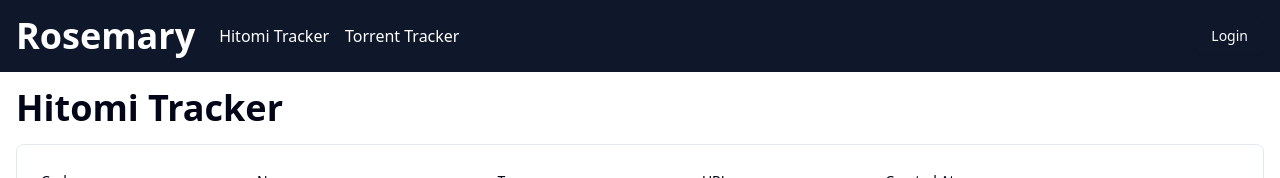
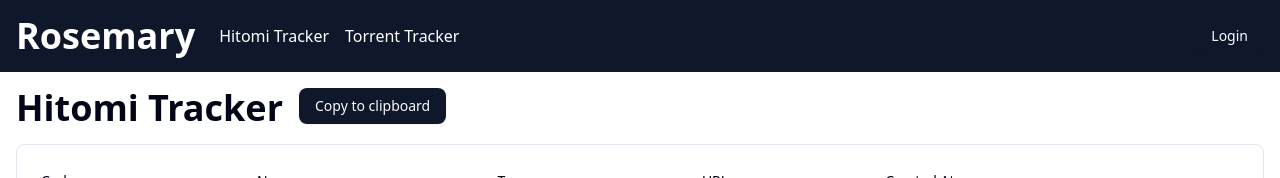
Before and after one commit to rlatmfrl24/rosemary-v2, a SvelteKit app: page /hitomi-tracker in a window 1280 px wide. Shown: the top 178 px of the page. Built offline with nearby package versions, Linux system fonts and the light colour scheme; no server answers.

Commit message:
Hitomi Tracker 페이지에 클립보드 복사 버튼 추가 및 불필요한 로그 제거
- +page.server.ts에서 콘솔 로그 제거
- +page.svelte에 클립보드 복사 기능을 가진 버튼 컴포넌트 추가
- 페이지 레이아웃을 개선하여 버튼과 제목을 함께 배치

```diff
--- a/src/routes/hitomi-tracker/+page.server.ts
+++ b/src/routes/hitomi-tracker/+page.server.ts
@@ -4,7 +4,6 @@ import type { PageServerLoad } from "../$types";
 export const load: PageServerLoad = async ({ locals }) => {
 	try {
 		const newItems = await locals.db.select().from(new_item_list).all();
-		console.log(newItems);
 		return {
 			new_item_list: newItems,
 		};
--- a/src/routes/hitomi-tracker/+page.svelte
+++ b/src/routes/hitomi-tracker/+page.svelte
@@ -4,6 +4,7 @@ import type { PageData } from "./$types";
 import { createSvelteTable, FlexRender } from "@/lib/components/ui/data-table";
 import * as Table from "$lib/components/ui/table";
 import type { new_item_list } from "@/lib/server/db/schema";
+import Button from "@/lib/components/ui/button/button.svelte";
 
 export let data: PageData;
 
@@ -43,7 +44,16 @@ const table = createSvelteTable({
 </script>
 
 <div class="flex flex-col h-full p-4 gap-4">
-	<h1 class="text-4xl font-bold">Hitomi Tracker</h1>
+	<div class="flex flex-row gap-4">
+		<h1 class="text-4xl font-bold">Hitomi Tracker</h1>
+		<Button onclick={() => {
+			// copy codes with break line
+			const codes = data.new_item_list.map((item) => item.code).join("\n");
+			navigator.clipboard.writeText(codes);
+		}}>
+			Copy to clipboard
+		</Button>
+	</div>
 	<div class="flex flex-col gap-4 border rounded-md p-4 w-full">
 		<Table.Root>
 			<Table.Header>
```
